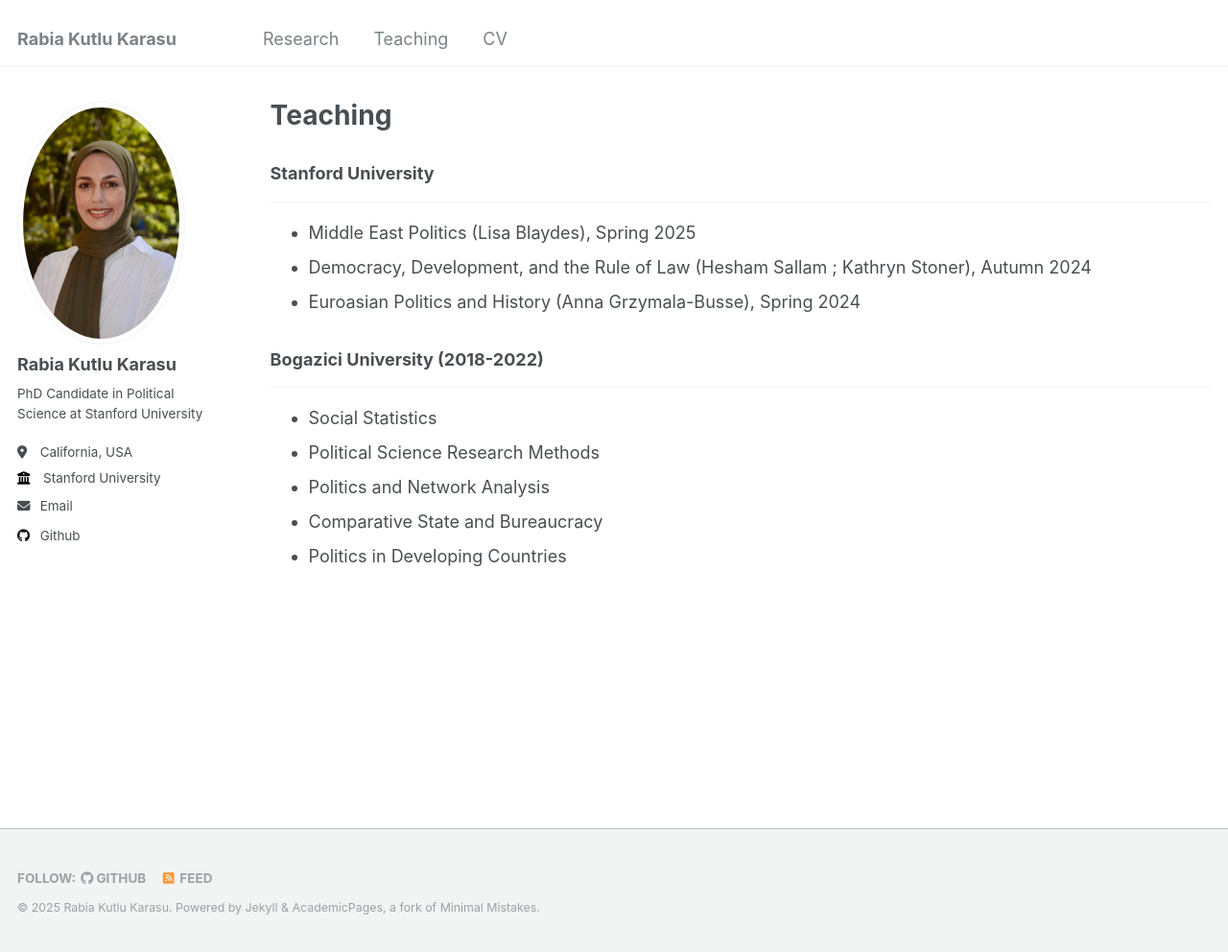
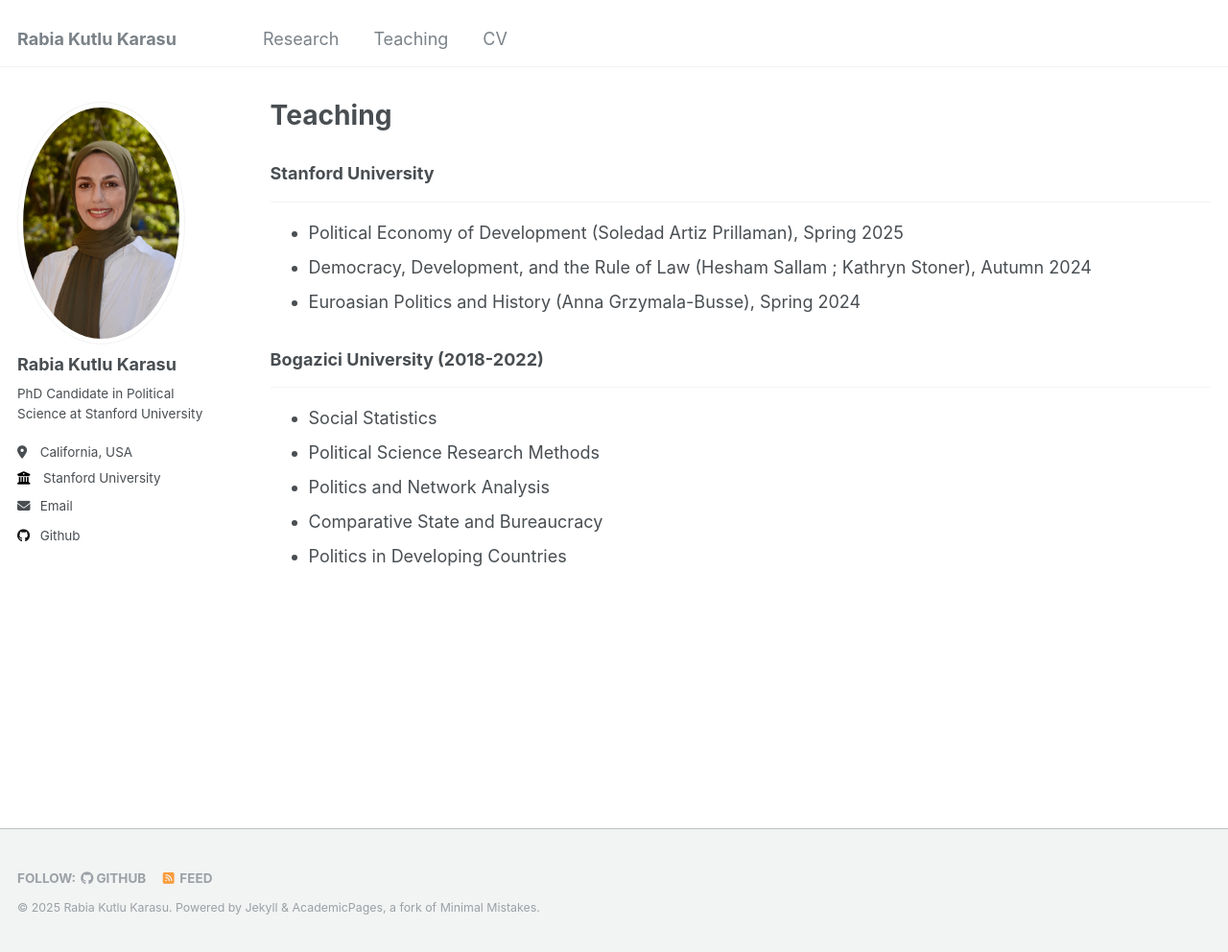
Before and after one commit to rabiakutlukarasu/rabiakutlukarasu.github.io, a Jekyll site: the page built from _pages/teaching.md, in a window 1280 px wide and 992 px high. Shown: the whole window at 96% size. Built offline with Jekyll 4.4.1, drawn with Linux system fonts in a browser that asks for light colours.

Commit message:
Update teaching.md

```diff
--- a/_pages/teaching.md
+++ b/_pages/teaching.md
@@ -7,7 +7,7 @@ author_profile: true
 
 ### Stanford University
 ------
-- Middle East Politics (Lisa Blaydes), Spring 2025
+- Political Economy of Development (Soledad Artiz Prillaman), Spring 2025
 - Democracy, Development, and the Rule of Law (Hesham Sallam ; Kathryn Stoner), Autumn 2024
 - Euroasian Politics and History (Anna Grzymala-Busse), Spring 2024
 
```
